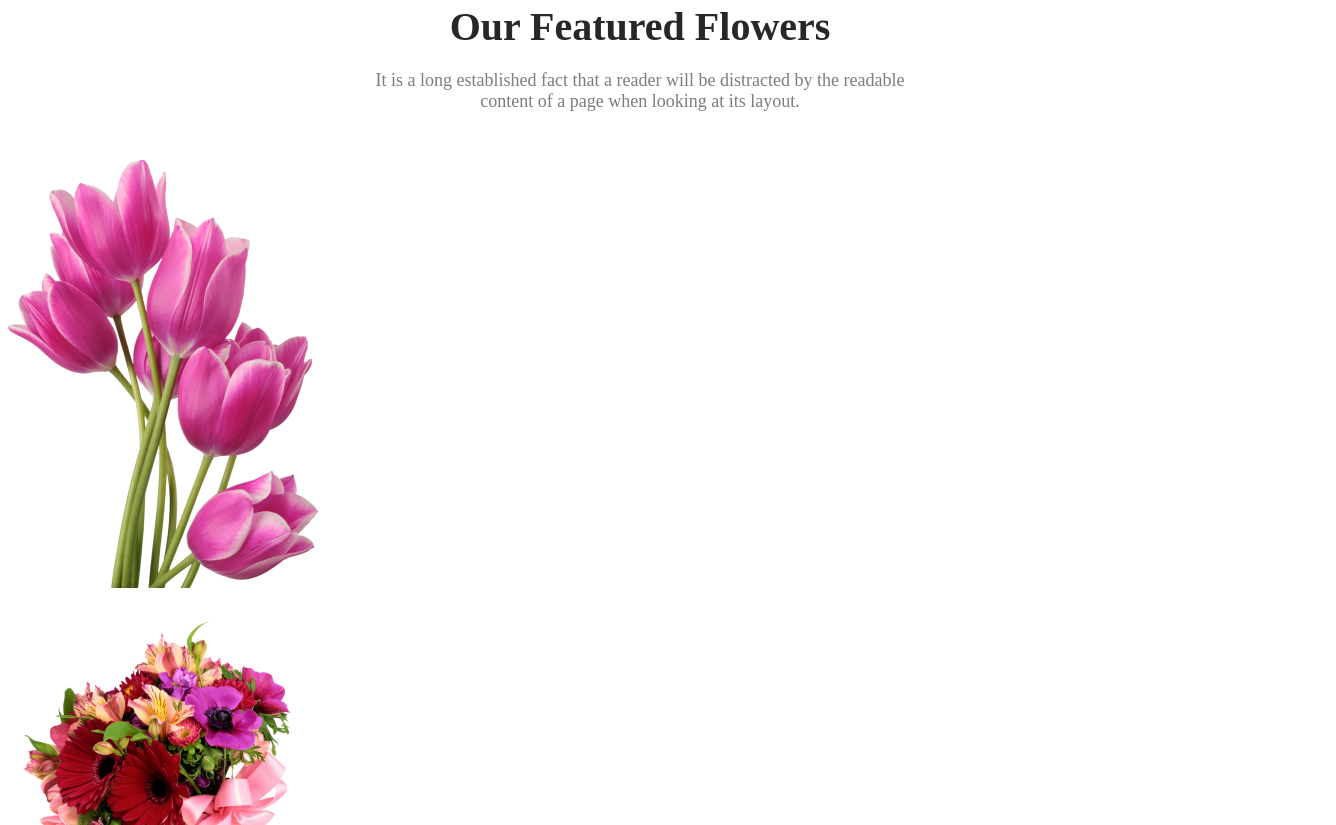
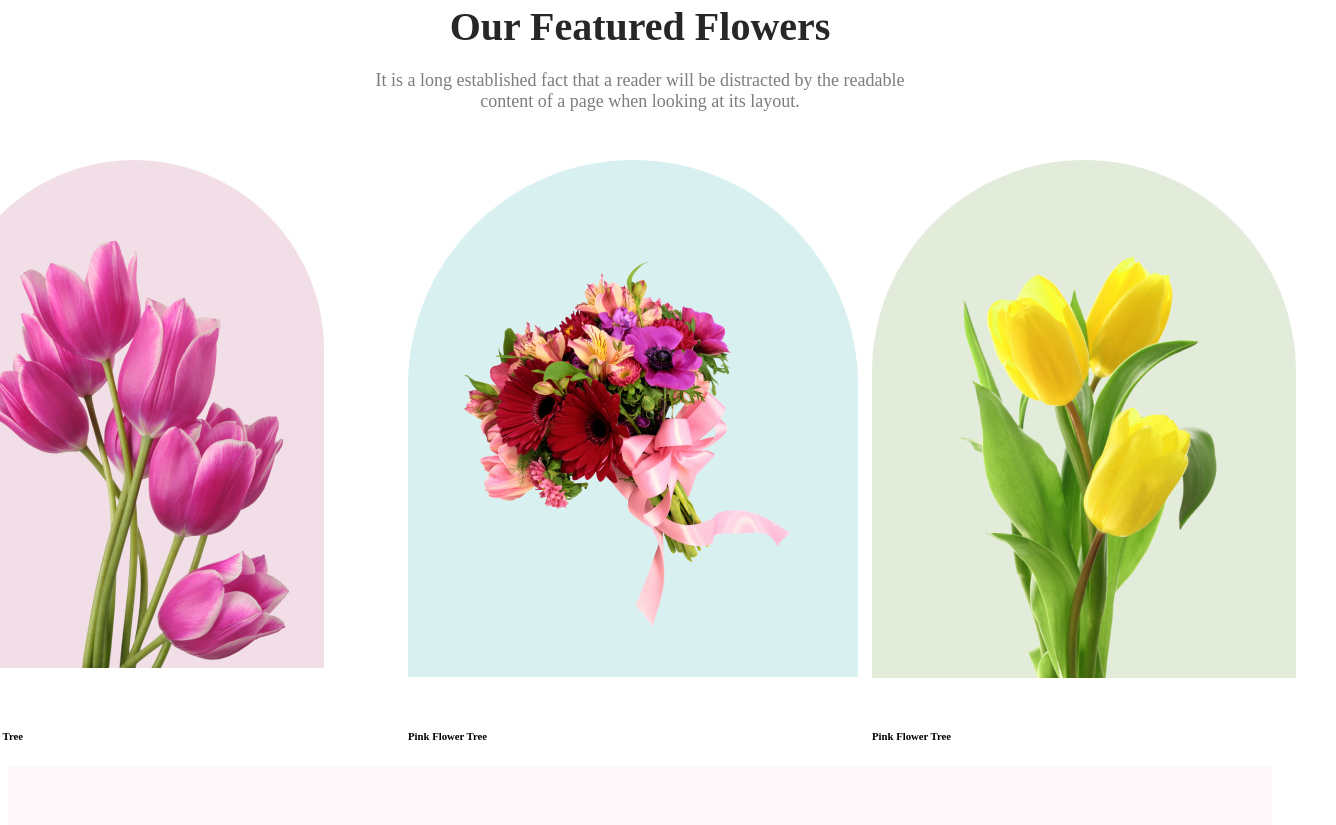
Before and after one commit to antubhatta/flower-shop-assignment-one, a plain HTML site: page index.html in a window 1280 px wide. Shown: the part 815-1640 px from the top of the page, 1336 px wide, since content can reach past the window. Drawn offline with Linux system fonts and the light colour scheme.

Commit message:
image featured section half completed

```diff
--- a/index.html
+++ b/index.html
@@ -22,29 +22,35 @@
    </header>
    <main>
     <!--featured flow related section -->
+    <section>
 
         <div class="featured-content">
             <h3 class="featured-title">Our Featured Flowers</h3>
             <p class="featured-desc">It is a long established fact that a reader will be distracted by the readable <br>content of a page when looking at its layout.</p>
         </div>
         <div class="featured-images">
+            <div class="featured-content">
             <div class="img-flower">
                     <img src="./Flower Asset/pngwing 6.png" alt="" class="img-one">
-                <h6 class="imge-desc"></h6>
                 </div>
+                <h6 class="imge-desc">Pink Flower Tree</h6>
+            </div>
+            <div class="featured-content">
             <div class="img-flower">
                     <img src="./Flower Asset/pngwing 5.png" alt="" class="img-two">
-                <h6 class="imge-desc"></h6>
                 </div>
+                <h6 class="imge-desc">Pink Flower Tree</h6>
+            </div>
+            <div class="featured-content">
             <div class="img-flower">
                     <img src="./Flower Asset/pngwing 7.png" alt="" class="img-three">
-                <h6 class="imge-desc"></h6>
                 </div>
-
-
-
+                <h6 class="imge-desc">Pink Flower Tree</h6>
             </div>
+        </div>
+    </section>
     <!--Hot deal related section-->
+    <section>
         <div class="discount-container">
             <div class="discount-content">
                 <h3 class="discount-title">Hot Deal ! Sale Up To 25% Off</h3>
@@ -55,6 +61,7 @@
                 <img class="discount-flower" src="./Flower Asset/pngwing 8.png" alt="/">
             </div>
         </div>
+    </section>
 
 
    </main>
--- a/styles/flower.css
+++ b/styles/flower.css
@@ -54,10 +54,44 @@ header {
     width: 500px;
     height: 600px;
 }
+/* featured flow related section */
+.featured-images{
+    display: flex;
+    align-items: center;
+    justify-content: center;
+    max-width: 1900px;
+    margin: 0 aut0;
 
+}
+.img-one{
+    width: 310px;
+height: 428px;
+border-radius: 300px 300px 0px 0px;
+background-color: rgba(167, 33, 98, 0.15);
+padding: 80px 35px 0px 35px;
+}
+.img-two{
+    width: 370px;
+height: 370px;
+    border-radius: 300px 300px 0px 0px;
+background-color: rgba(5, 151, 160, 0.15);
+padding: 97px 40px 50px 40px;
 
+}
+.img-three{
+    width: 314px;
+height: 471px;
+border-radius: 300px 300px 0px 0px;
+background-color: rgba(71, 125, 17, 0.15);
+padding: 47px 55px 0px 55px;
+}
+.img-flower{
+    width: 464px;
+height: 538px;
+margin-bottom: 32px;
 
-/* featured flow related section */
+}
+
 .featured-title{
 color: #272727;
 text-align: center;
```
Lines whose indentation alone changed are shown as unchanged.
